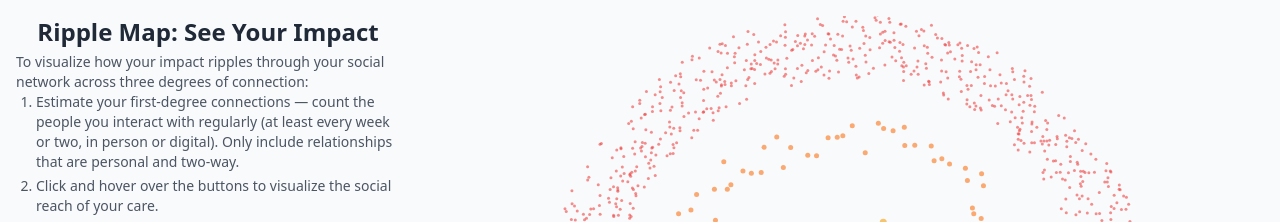
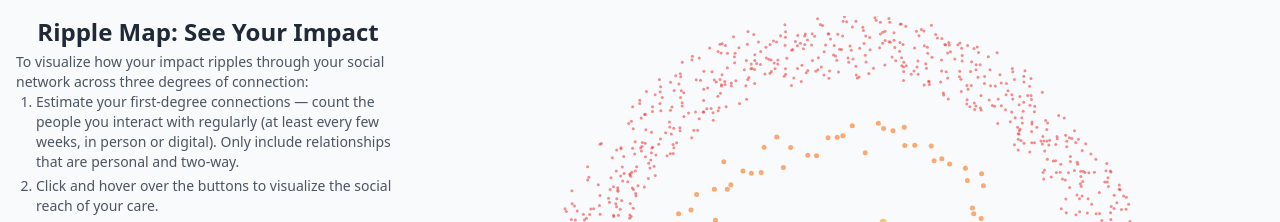
Before and after one commit to jordanquaglia/ripplemap, a React (Vite) app: page / in a window 1280 px wide. Shown: the top 222 px of the page. Built offline with nearby package versions, Linux system fonts and the light colour scheme; the HTML template or start-up script is replaced by a standard one.

Commit message:
Update App.jsx

```diff
--- a/src/App.jsx
+++ b/src/App.jsx
@@ -330,7 +330,7 @@ const ConnectionVisualizer = () => {
             <p>To visualize how your impact ripples through your social network across three degrees of connection:</p>
             <ol className="list-decimal pl-5 space-y-1">
               <li>
-                Estimate your first-degree connections — count the people you interact with regularly (at least every week or two, in person or digital). Only include relationships that are personal and two-way.              </li>
+                Estimate your first-degree connections — count the people you interact with regularly (at least every few weeks, in person or digital). Only include relationships that are personal and two-way.              </li>
               <li>
                 Click and hover over the buttons to visualize the social reach of your care.
               </li>
```
